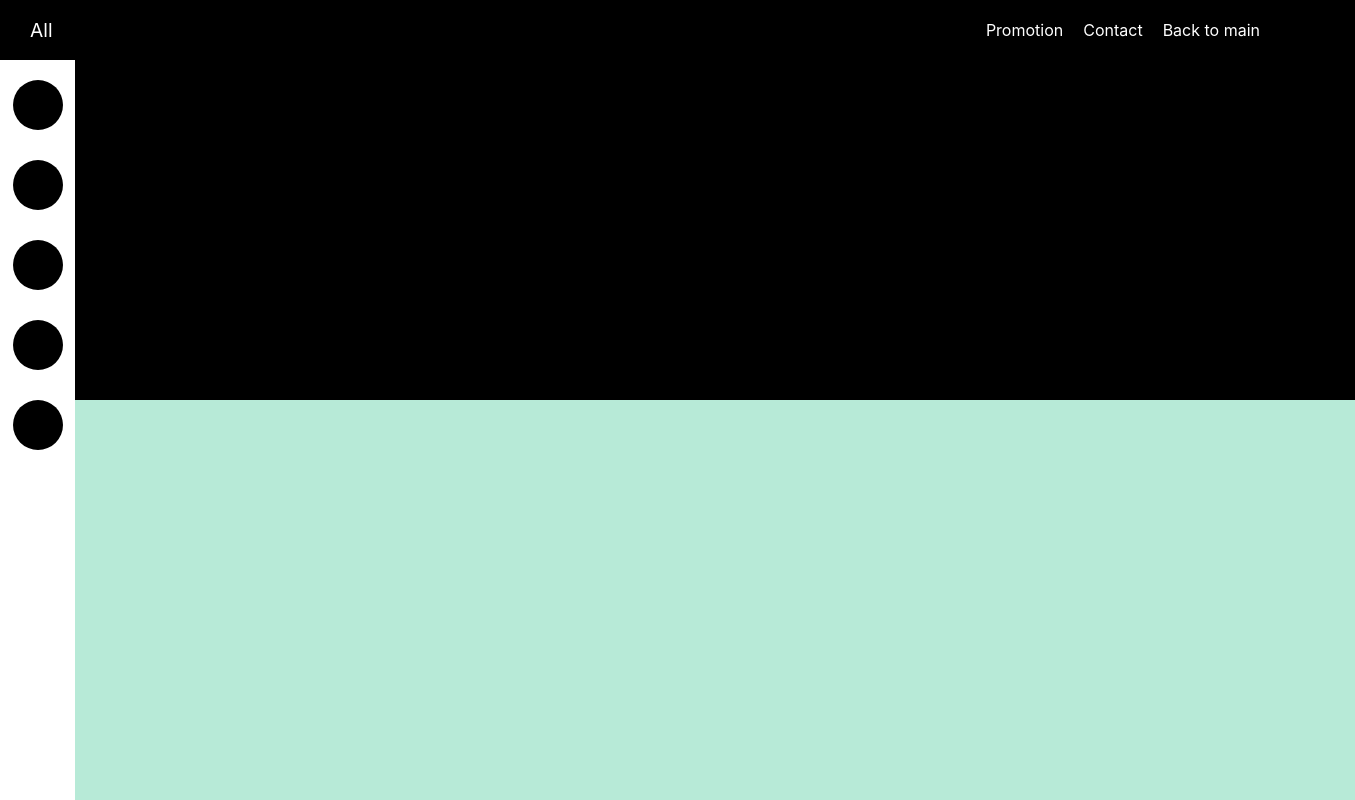
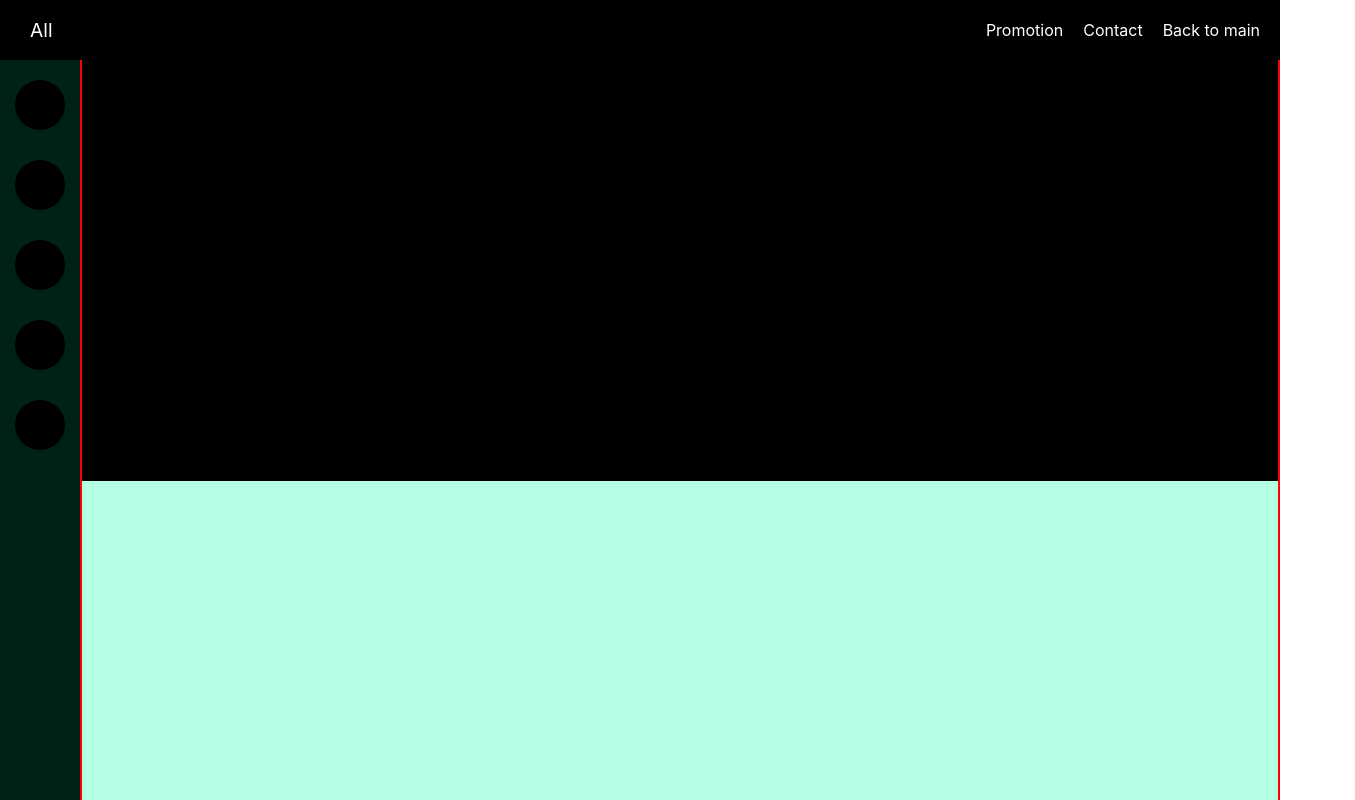
Before and after one commit to Tommiex/website-test, a React (Create React App) app in the folder website/: page /rest in a window 1280 px wide. Shown: the top 800 px of the page, 1355 px wide, since content can reach past the window. Built offline with nearby package versions, Linux system fonts and the light colour scheme.

Commit message:
rest update

```diff
--- a/website/src/SiteRestaurant.js
+++ b/website/src/SiteRestaurant.js
@@ -6,13 +6,13 @@ import Maincontain from "./compRestaurant/review/maincontain";
 
 function SiteR() {
   return (
-    <>
+    <div className="All">
       <Navbar1R/>
       <div className="main">
         <Category />
         <Maincontain />
       </div>
-    </>
+    </div>
   );
 }
 
--- a/website/src/compRestaurant/category/category.css
+++ b/website/src/compRestaurant/category/category.css
@@ -1,14 +1,23 @@
 .sidebar{
-    position: relative;
+    position: fixed;
     width: 80px;
     height: 100%;
     background: #002115;
     display: flex;
     justify-content: center;
 }
+.sidebar-1{
+    position: relative;
+    width: 85px;
+    height: 100%;
+    background: #002115;
+    display: flex;
+    justify-content: center;
+}
 .cate-sidebar{
-    position: fixed;
+    position: relative;
     top: 10%;
+    width: 100%;
     height: 100%;
     display: flex;
     flex-direction: column;
--- a/website/src/compRestaurant/category/category.js
+++ b/website/src/compRestaurant/category/category.js
@@ -1,6 +1,8 @@
 import "./category.css";
 function Category(){
     return(
+        <>
+            <div className="sidebar-1"></div>
             <div className="sidebar">
                 <div className="cate-sidebar">
                     <div className="cate" id="cateA"></div>
@@ -10,6 +12,7 @@ function Category(){
                     <div className="cate" id="cateE"></div>
                 </div>
             </div>
+        </>
     )
 }
 export default Category;
--- a/website/src/compRestaurant/review/maincontain.css
+++ b/website/src/compRestaurant/review/maincontain.css
@@ -1,22 +1,25 @@
 
 .main-contain{
-    height: fit-content;
+    position: relative;
+    height: 100%;
     width: 100%;
     min-width: 350px;
     z-index: -1;
+    overflow: hidden;
+    border: 2px solid red;
 }
 .main-carousel{
     position: absolute;
     top: 0;
-    height: 100%;
+    height: 20%;
     width: 100%;
     background: #000000;
 }
 
 .main-review{
     position: absolute;
-    top: 50%;
+    top: 20%;
     height: 100%;
     width: 100%;
-    background: #B7EAD7;
+    background: #b4ffe3;
 }
--- a/website/src/compRestaurant/review/maincontain.js
+++ b/website/src/compRestaurant/review/maincontain.js
@@ -3,7 +3,9 @@ import "./maincontain.css";
 function Maincontain(){
     return(
         <div className="main-contain">
-            <div className="main-carousel"></div>
+            <div className="main-carousel">
+
+            </div>
             <div className="main-review"></div>
         </div>
 
--- a/website/src/siteRes.css
+++ b/website/src/siteRes.css
@@ -3,8 +3,6 @@ body {
     font-family: -apple-system, BlinkMacSystemFont, "Segoe UI", "Roboto", "Oxygen",
       "Ubuntu", "Cantarell", "Fira Sans", "Droid Sans", "Helvetica Neue",
       sans-serif;
-    -webkit-font-smoothing: antialiased;
-    -moz-osx-font-smoothing: grayscale;
   }
 
   code {
@@ -17,11 +15,14 @@ body {
     margin: 0;
     padding: 0;
   }
-
+  .All{
+    height: 300vh;
+  }
   .main{
+    height: inherit;
     display: flex;
     flex-direction: row;
-    flex-wrap: unset;
+    overflow: hidden;
   }
   .cate-index{
     position: relative;
```
Also changed, not shown: 1 other file (tests, documents, lock files or other folders). Lines whose indentation alone changed are shown as unchanged.
